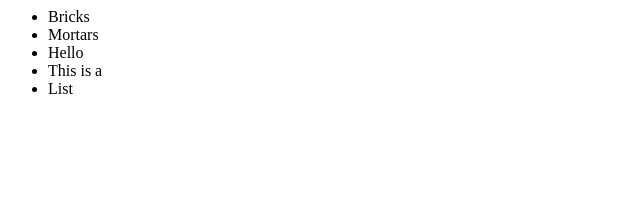
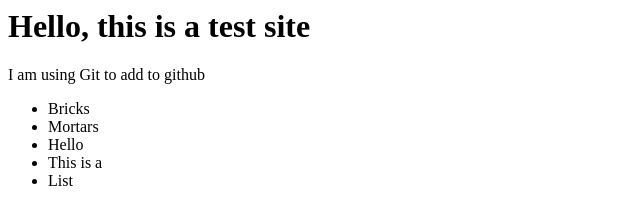
Before and after one commit to JTDeLeon/codingPractice, a plain HTML site: page testindex.html in a window 1280 px wide. Shown: the whole page, without its empty margins (0-640 px from the left). Drawn offline with Linux system fonts and the light colour scheme.

Commit message:
Added header and p tag

```diff
--- a/testindex.html
+++ b/testindex.html
@@ -1,6 +1,7 @@
 <html>
 		<body>
-
+			<h1> Hello, this is a test site</h1>
+			<p>I am using Git to add to github</p>
 			<ul>
 				<li>Bricks</li>
 				<li>Mortars</li>
```
